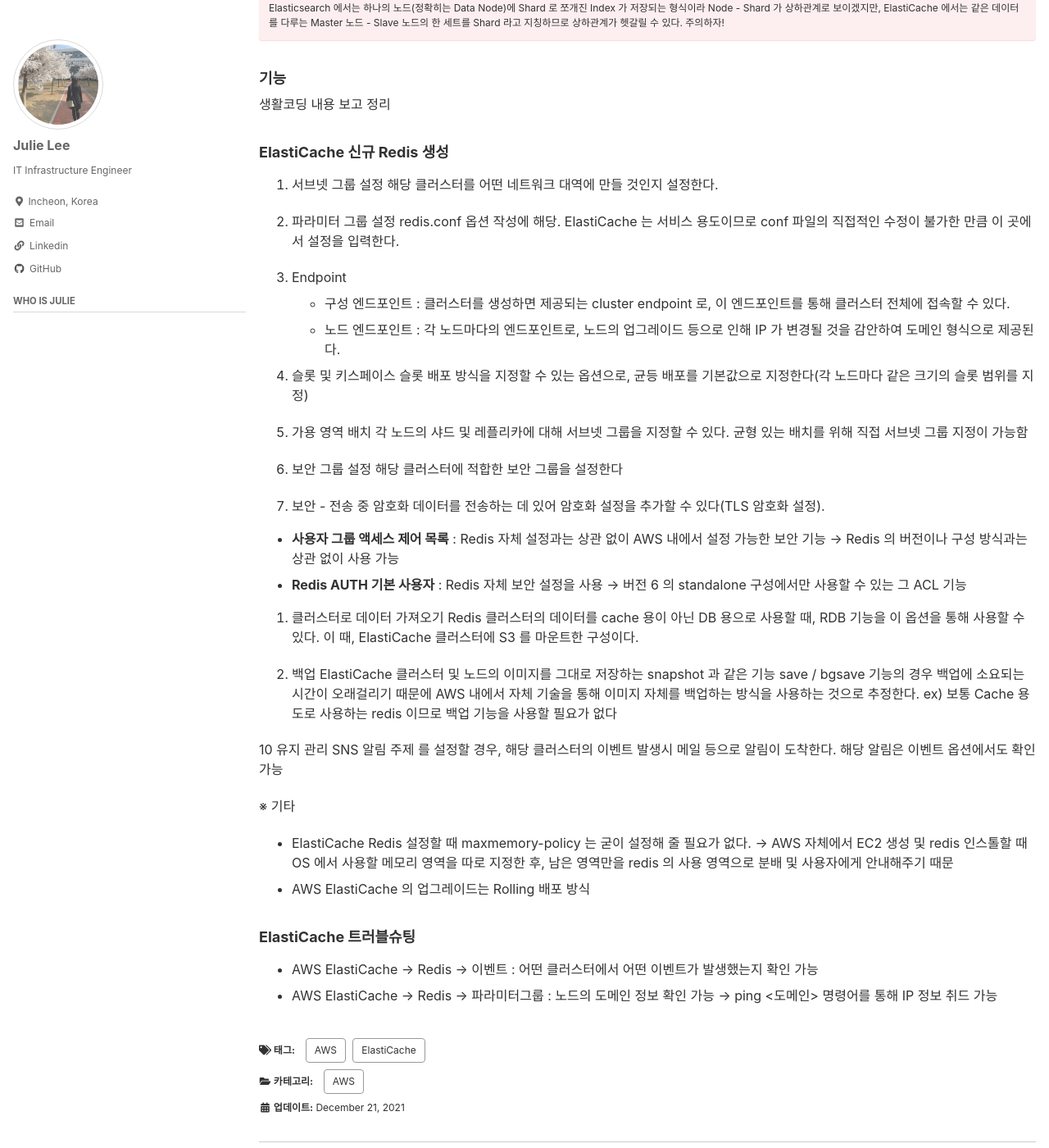
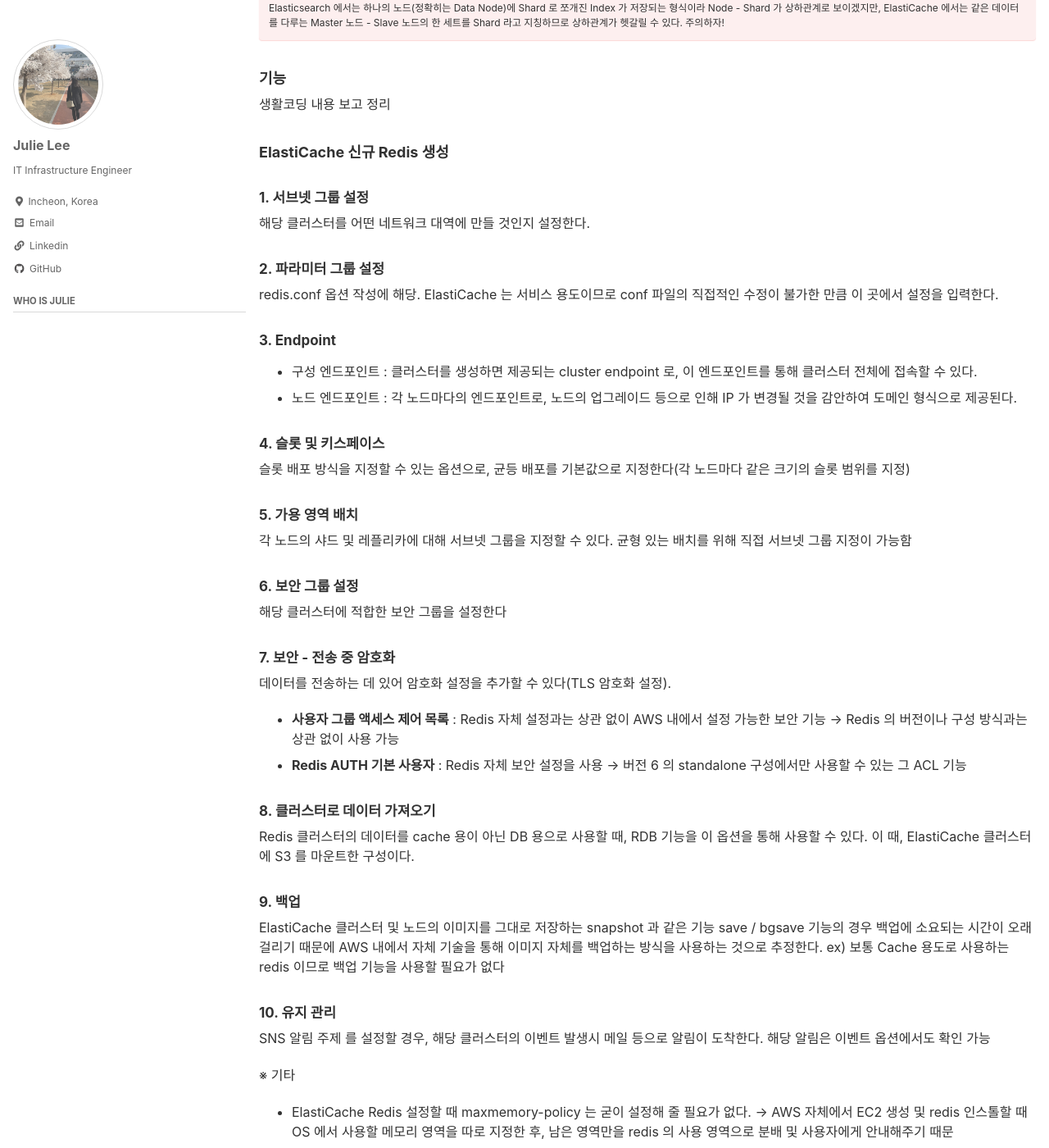
Before and after one commit to smilejulie0812/smilejulie0812.github.io, a Jekyll site: the page built from _posts/2021-12-21-awsbasic03.md, in a window 1280 px wide and 1400 px high, scrolled down 518 px. Shown: the whole window at 82% size. Built offline with Jekyll 4.4.1, drawn with Linux system fonts in a browser that asks for light colours; cached includes are drawn as plain includes; some of the changed text lies outside the part shown.

Commit message:
Update 2021-12-21-awsbasic03.md

```diff
--- a/_posts/2021-12-21-awsbasic03.md
+++ b/_posts/2021-12-21-awsbasic03.md
@@ -30,42 +30,42 @@ ElastiCache 에서는 같은 데이터를 다루는 Master 노드 - Slave 노드
 
 ### ElastiCache 신규 Redis 생성
 
-1. 서브넷 그룹 설정
+#### 1. 서브넷 그룹 설정
 해당 클러스터를 어떤 네트워크 대역에 만들 것인지 설정한다.
 
-2. 파라미터 그룹 설정
+#### 2. 파라미터 그룹 설정
 redis.conf 옵션 작성에 해당. ElastiCache 는 서비스 용도이므로 conf 파일의 직접적인 수정이 불가한 만큼 이 곳에서 설정을 입력한다.
 
-3. Endpoint
+#### 3. Endpoint
 * 구성 엔드포인트 : 클러스터를 생성하면 제공되는 cluster endpoint 로, 이 엔드포인트를 통해 클러스터 전체에 접속할 수 있다.
 * 노드 엔드포인트 : 각 노드마다의 엔드포인트로, 노드의 업그레이드 등으로 인해 IP 가 변경될 것을 감안하여 도메인 형식으로 제공된다.
 
-4. 슬롯 및 키스페이스
+#### 4. 슬롯 및 키스페이스
 슬롯 배포 방식을 지정할 수 있는 옵션으로, 균등 배포를 기본값으로 지정한다(각 노드마다 같은 크기의 슬롯 범위를 지정)
 
-5. 가용 영역 배치
+#### 5. 가용 영역 배치
 각 노드의 샤드 및 레플리카에 대해 서브넷 그룹을 지정할 수 있다.
 균형 있는 배치를 위해 직접 서브넷 그룹 지정이 가능함
 
-6. 보안 그룹 설정
+#### 6. 보안 그룹 설정
 해당 클러스터에 적합한 보안 그룹을 설정한다
 
-7. 보안 - 전송 중 암호화
+#### 7. 보안 - 전송 중 암호화
 데이터를 전송하는 데 있어 암호화 설정을 추가할 수 있다(TLS 암호화 설정).
 
 * **사용자 그룹 액세스 제어 목록** : Redis 자체 설정과는 상관 없이 AWS 내에서 설정 가능한 보안 기능 → Redis 의 버전이나 구성 방식과는 상관 없이 사용 가능
 * **Redis AUTH 기본 사용자** : Redis 자체 보안 설정을 사용 → 버전 6 의 standalone 구성에서만 사용할 수 있는 그 ACL 기능
 
-8. 클러스터로 데이터 가져오기
+#### 8. 클러스터로 데이터 가져오기
 Redis 클러스터의 데이터를 cache 용이 아닌 DB 용으로 사용할 때, RDB 기능을 이 옵션을 통해 사용할 수 있다.
 이 때, ElastiCache 클러스터에 S3 를 마운트한 구성이다.
 
-9. 백업
+#### 9. 백업
 ElastiCache 클러스터 및 노드의 이미지를 그대로 저장하는 snapshot 과 같은 기능
 save / bgsave 기능의 경우 백업에 소요되는 시간이 오래걸리기 때문에 AWS 내에서 자체 기술을 통해 이미지 자체를 백업하는 방식을 사용하는 것으로 추정한다.
 ex) 보통 Cache 용도로 사용하는 redis 이므로 백업 기능을 사용할 필요가 없다
 
-10 유지 관리
+#### 10. 유지 관리
 SNS 알림 주제 를 설정할 경우, 해당 클러스터의 이벤트 발생시 메일 등으로 알림이 도착한다.
 해당 알림은 이벤트 옵션에서도 확인 가능
 
@@ -77,4 +77,4 @@ SNS 알림 주제 를 설정할 경우, 해당 클러스터의 이벤트 발생
 ### ElastiCache 트러블슈팅
 * AWS ElastiCache → Redis → 이벤트 : 어떤 클러스터에서 어떤 이벤트가 발생했는지 확인 가능
 * AWS ElastiCache → Redis → 파라미터그룹 : 노드의 도메인 정보 확인 가능
-→ ping <도메인> 명령어를 통해 IP 정보 취드 가능
+→ ping <도메인> 명령어를 통해 IP 정보 취득 가능
```
